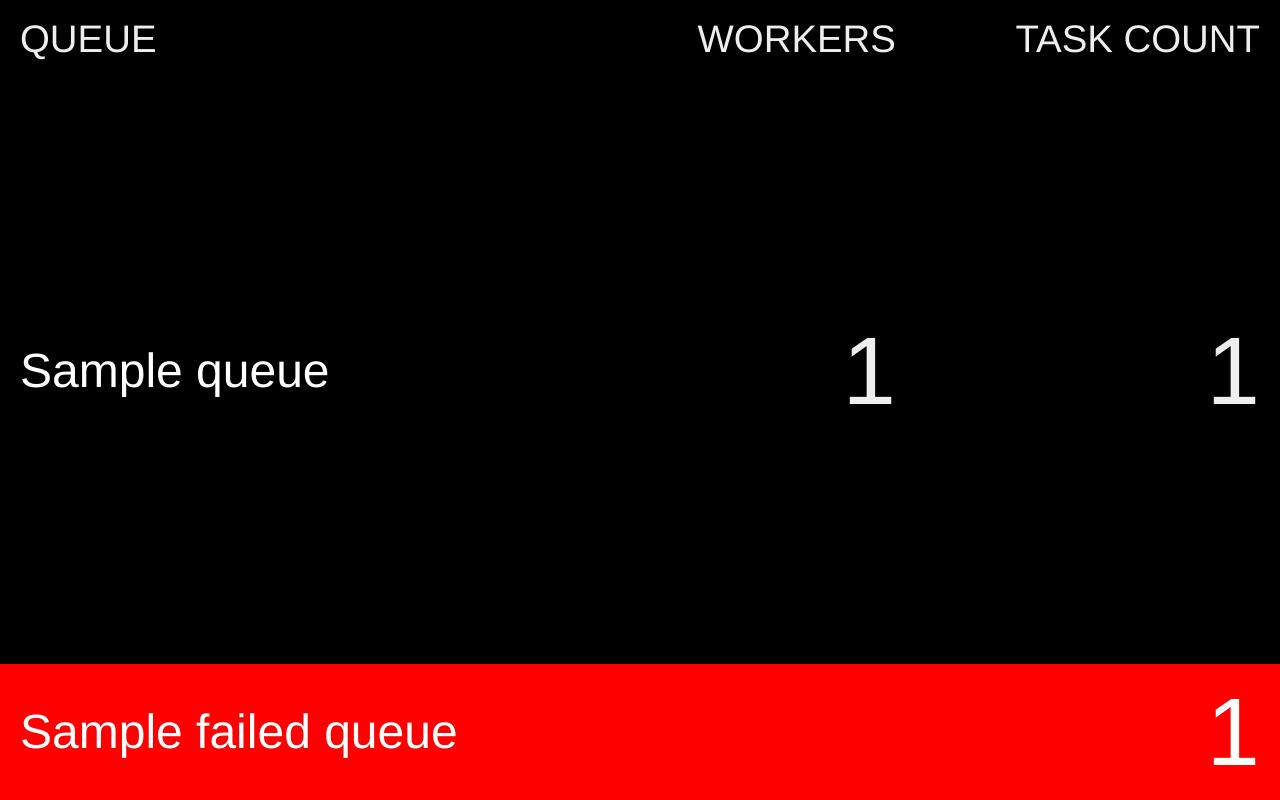
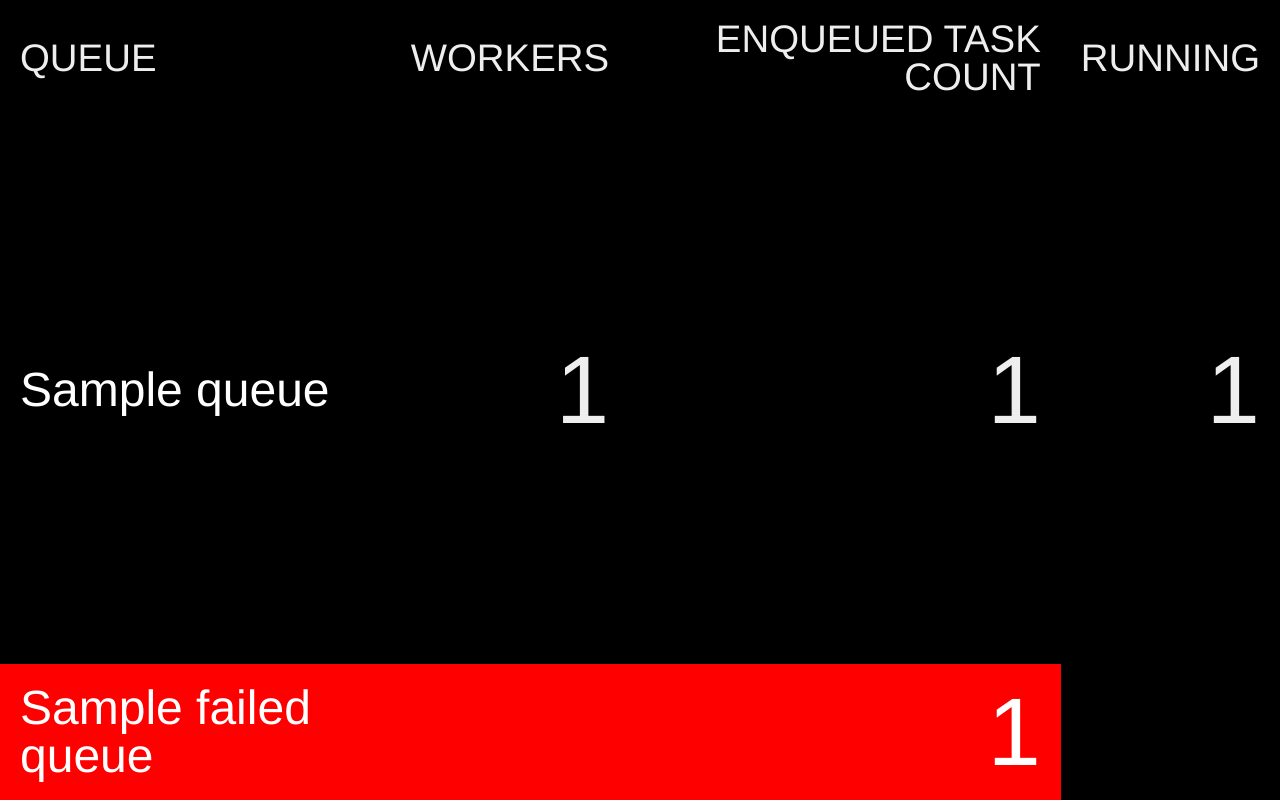
Before and after one commit to plecto/rq-mantis, a Flask app: template rq_mantis/templates/index.html in a window 1280 px wide. Run offline with Flask 2, Linux system fonts and the light colour scheme; the template is opened without the code that fills it: most values are stand-ins (such as "Sample title", 1, 10 or a date in 2020); data that the repository does not hold is empty; some libraries are stand-ins or nearby versions.

Commit message:
jobs in progress taken from registry

```diff
--- a/rq_mantis/app.py
+++ b/rq_mantis/app.py
@@ -10,7 +10,7 @@
 from rq import get_failed_queue
 from werkzeug.exceptions import ServiceUnavailable
 
-from rq_mantis.utils import WorkersChecker, get_queues_workers_count
+from rq_mantis.utils import WorkersChecker, get_queues_data
 
 app = Flask(__name__)
 
@@ -64,11 +64,12 @@
 @app.route("/")
 def index():
     workers = rq.Worker.all()
-    queues = rq.Queue.all()
+    queues = [q for q in rq.Queue.all() if q.name != 'failed']
+    registries_jobs_count = {q.name: rq.registry.StartedJobRegistry(q.name).count for q in queues}
 
-    queues_workers = get_queues_workers_count(workers, queues)
+    queues_data = get_queues_data(workers, queues, registries_jobs_count)
 
-    return render_template('index.html', queues=queues_workers, failed_queue=get_failed_queue())
+    return render_template('index.html', queues=queues_data, failed_queue=get_failed_queue())
 
 
 def get_queue_by_name(name):
@@ -108,8 +109,9 @@
 @app.route("/queue/<name>")
 def queue_detail(name):
     queue = get_queue_by_name(name)
+    running_jobs = rq.registry.StartedJobRegistry(name).get_job_ids()
 
-    return render_template('queue.html', queue=queue)
+    return render_template('queue.html', queue=queue, running_jobs=running_jobs)
 
 
 @app.route("/queue/failed/job/<uuid>/requeue", methods=["POST"])
--- a/rq_mantis/templates/index.html
+++ b/rq_mantis/templates/index.html
@@ -24,15 +24,17 @@
 			<tr>
 				<th>Queue</th>
 				<th class="text-right">Workers</th>
-				<th class="text-right">Task count</th>
+				<th class="text-right">Enqueued task count</th>
+                <th class="text-right">Running</th>
 			</tr>
 		</thead>
 		<tbody>
-		{% for queue, worker_count in queues.items() %}
+		{% for queue_data in queues %}
 			<tr>
-				<td class=""><a href="/queue/{{ queue.name }}">{{ queue.name }}</a></td>
-				<td class="dashboard-table-value">{{ worker_count }}</td>
-				<td class="dashboard-table-value">{{ queue.count }}</td>
+				<td class=""><a href="/queue/{{ queue_data.queue.name }}">{{ queue_data.queue.name }}</a></td>
+				<td class="dashboard-table-value">{{ queue_data.worker_count }}</td>
+				<td class="dashboard-table-value">{{ queue_data.queue.count }}</td>
+                <td class="dashboard-table-value">{{ queue_data.running_jobs.count }}</td>
 			</tr>
 		{% endfor %}
 		</tbody>
```
Also changed, not shown: rq_mantis/templates/queue.html (+13 -0 lines), rq_mantis/utils.py (+15 -8 lines).
